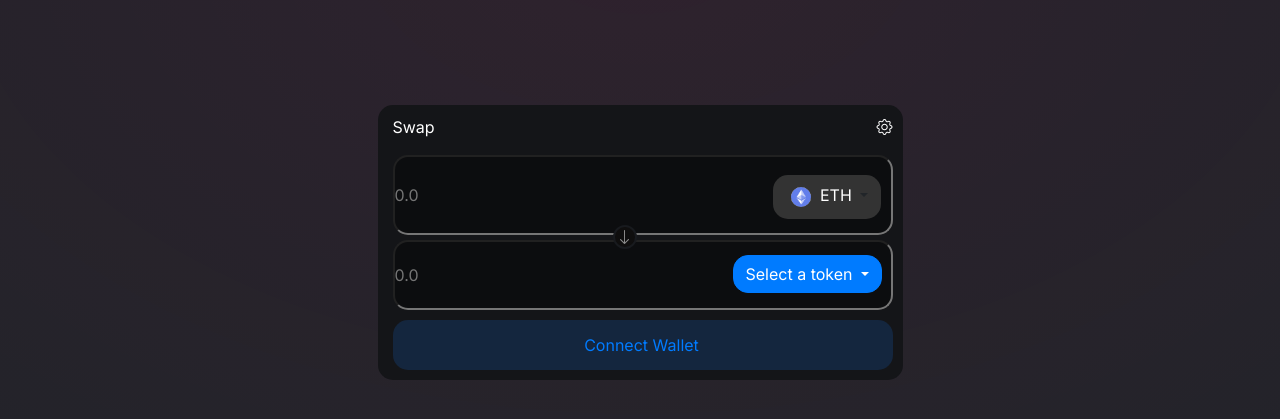
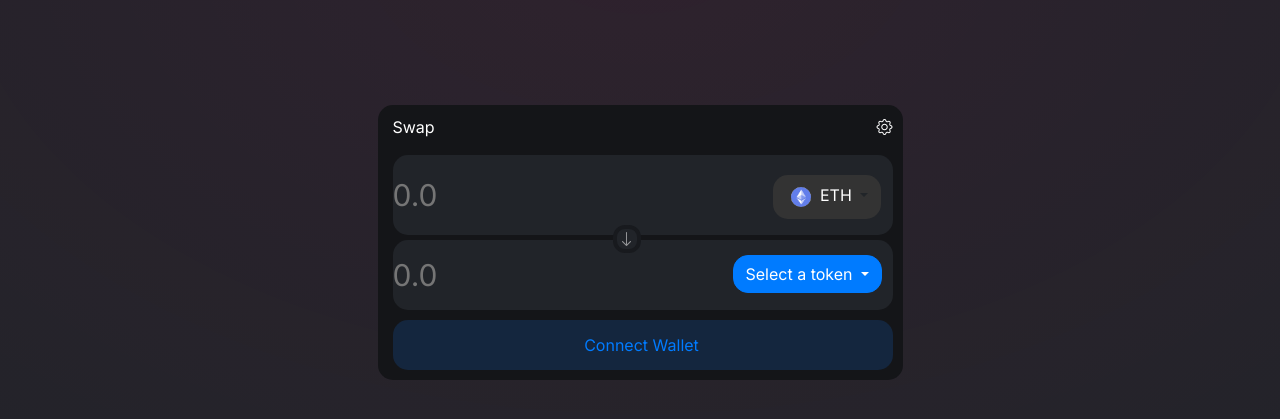
Before and after one commit to cyryl1/Uniswap-clone-no-functionalities-, a plain HTML site: page index.html in a window 1280 px wide. Shown: the part 61-480 px from the top of the page. Drawn offline with nearby package versions, Linux system fonts and the light colour scheme.

Commit message:
Update style.css

```diff
--- a/style.css
+++ b/style.css
@@ -6,12 +6,19 @@
     padding: 0;
     flex-wrap: nowrap;
 }
+
+body{
+    font-weight: 700;
+    font-size: medium;
+    z-index: 10;
+}
 .inputs{
     margin-bottom: 5px;
     border-radius: 15px;
     height: 70px;
-    background-color: rgba(0, 0, 0, 0.39);
-
+    background-color: rgb(33, 36, 41);
+    border: none;
+    font-size: 30px;
 }
 .eth-img{
     width: 30px;
@@ -27,16 +34,16 @@
     justify-content: center;
     /*left: 40%;
     top: 35%;*/
-    border: 2px solid rgb(24, 26, 30) !important;
+    border: 4px solid rgb(24, 26, 30) !important;
     z-index: 99 !important;
     cursor: pointer;
     transition: all 0.2s ease;
     padding: 2px;
     width: fit-content;
     transform: translate(220px, 110px);
-    border-radius: 15px !important;
+    border-radius: 12px !important;
     color: rgba(255, 255, 255, 0.527);
-    background: rgb(15, 14, 14);
+    background-color: rgb(33, 36, 41);
 }
 /*
 #arrow{
```
